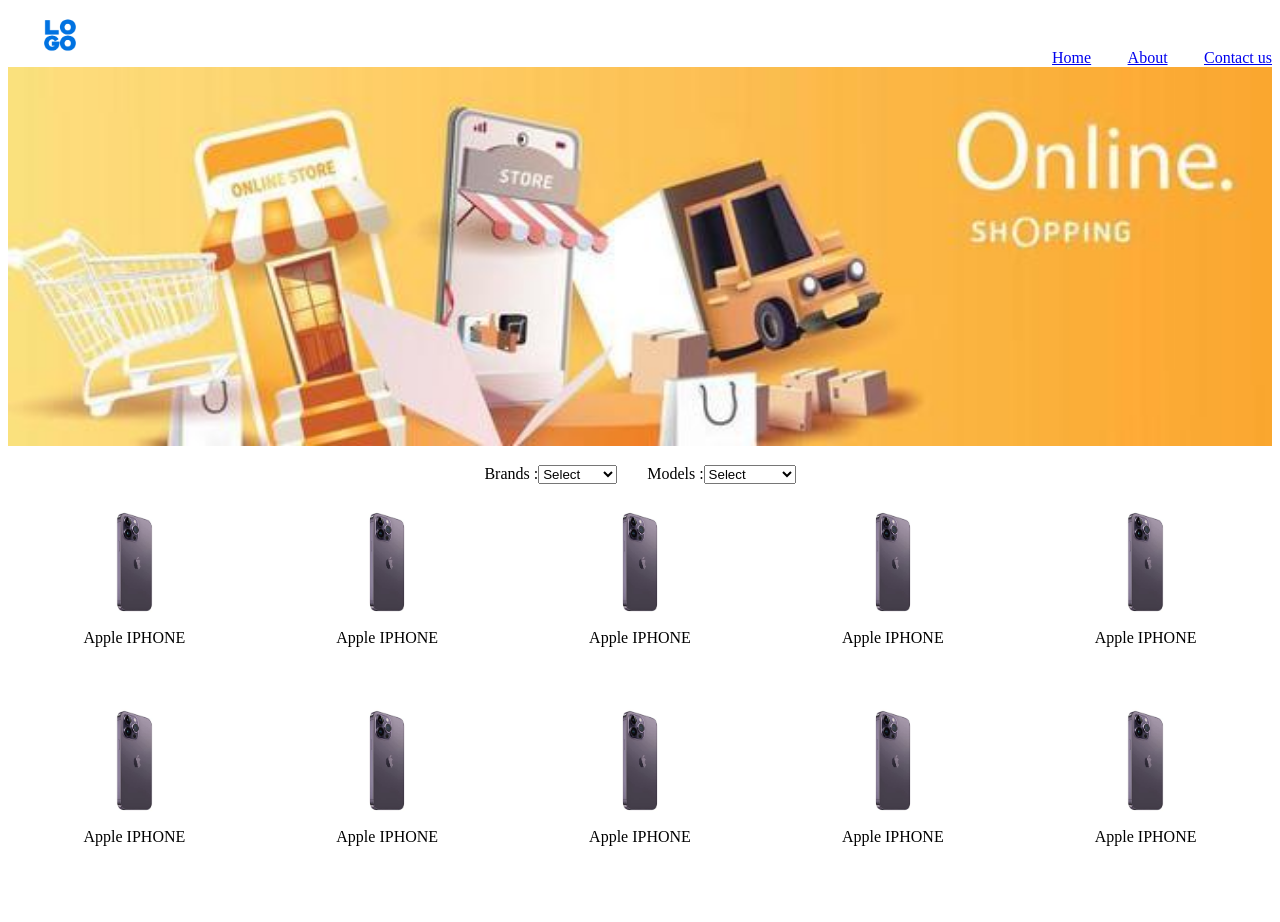
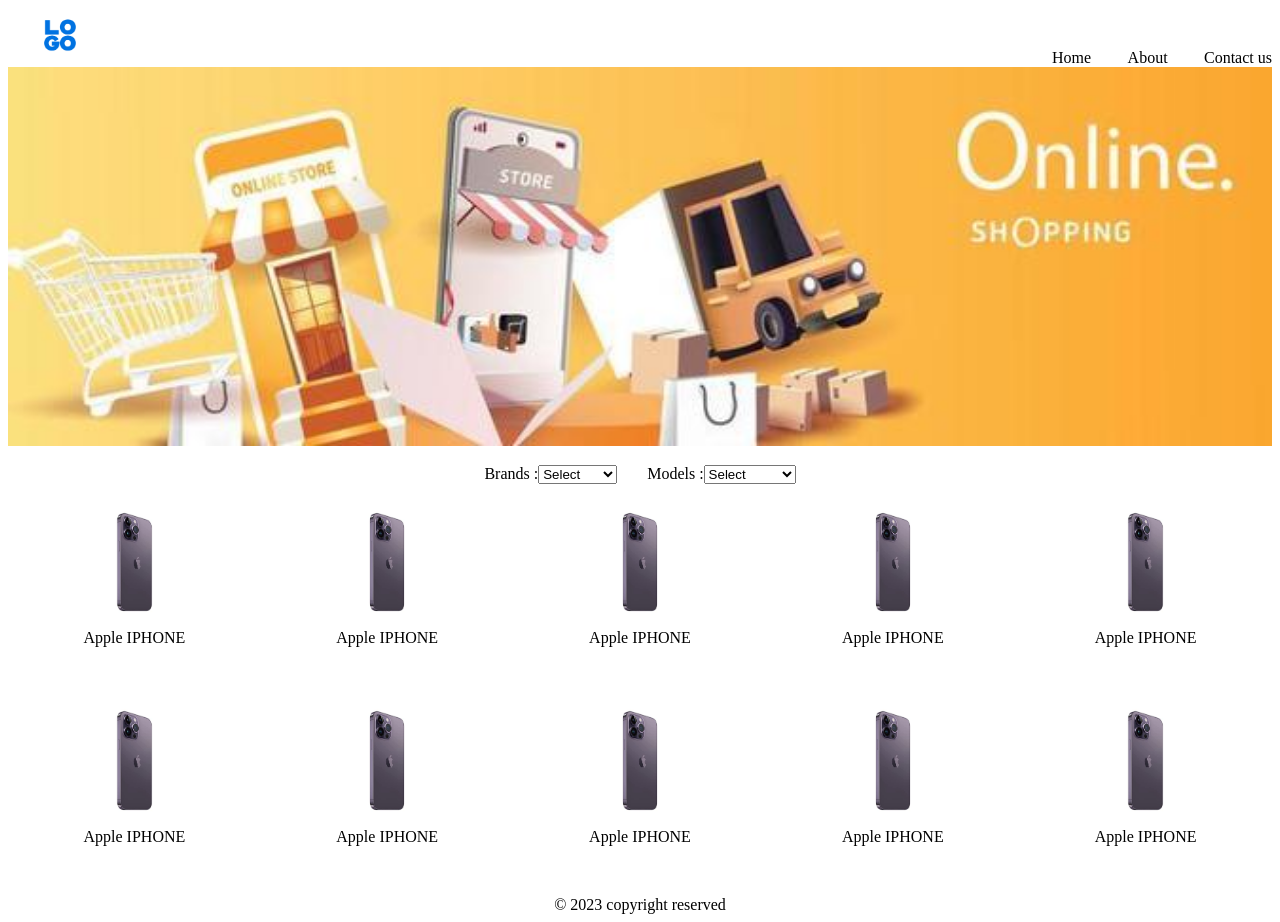
Before and after one commit to ritesh-nagarro/PAP, a plain HTML site: page index.html in a window 1280 px wide. Before the commit the page ends 896 px from the top, so only its background shows below. Drawn offline with Linux system fonts and the light colour scheme.

Commit message:
updated style;

```diff
--- a/index.html
+++ b/index.html
@@ -7,7 +7,7 @@
         <div class="container">
             <div class="top-nav">
                 <div class="logo">
-                    <img src="images/logo.png" >
+                    <img src="images/logo.png" />
                 </div>
                 <div class="nav">
                     <a href="/">Home</a>
@@ -120,6 +120,9 @@
                     </div>
                 </div>
             </div>
+            <div class="footer">
+                © 2023 copyright reserved
+            </div>
         </div>
     </body>
 </html>
--- a/style.css
+++ b/style.css
@@ -1,7 +1,5 @@
 .top-nav {
     width: 100%;
-}
-.top-nav {
     display: flex;
 }
 .top-nav > .nav {
@@ -10,6 +8,10 @@
     display: flex;
     justify-content: space-between;
     align-items: end;
+}
+.nav > a {
+    text-decoration: none;
+    color: black;
 }
 .logo > img {
     width: 10%;
@@ -44,3 +46,7 @@
     display: flex;
     justify-content: center;
 }
+.footer {
+    display: flex;
+    justify-content: center;
+}
```
